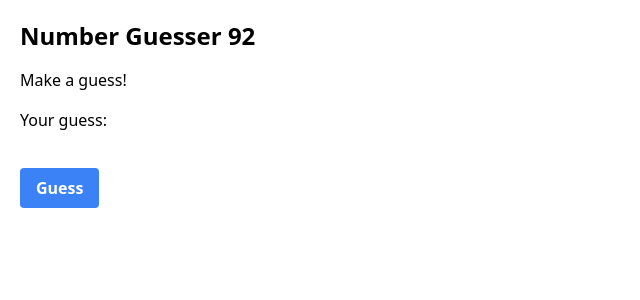
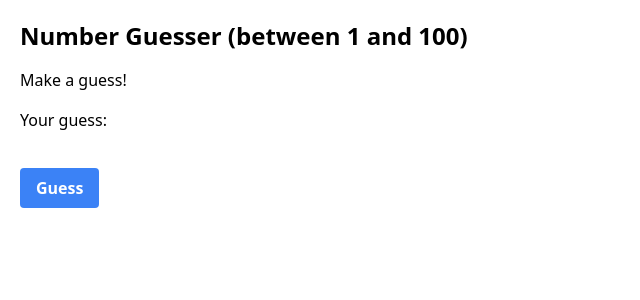
Before and after one commit to lesleh/lesleh-playground, a Next.js app: page /playgrounds/number-guesser in a window 1280 px wide. Both pictures are taken after a click on the button "Start game". Shown: the top 300 px of the page, without its empty margins (0-640 px from the left). Built offline with nearby package versions, Linux system fonts and the light colour scheme; a web font is replaced by a local one.

Commit message:
Remove answer

```diff
--- a/app/playgrounds/number-guesser/components/NumberGuesser/NumberGuesser.tsx
+++ b/app/playgrounds/number-guesser/components/NumberGuesser/NumberGuesser.tsx
@@ -47,7 +47,7 @@ const NumberGuesser = () => {
   return (
     <div className="p-5">
       <h1 className="text-2xl font-bold mb-4">
-        Number Guesser {userGuess} {correctNumber}
+        Number Guesser (between 1 and 100)
       </h1>
       <p className="mb-4">{status}</p>
       {userGuess !== correctNumber ? (
```
